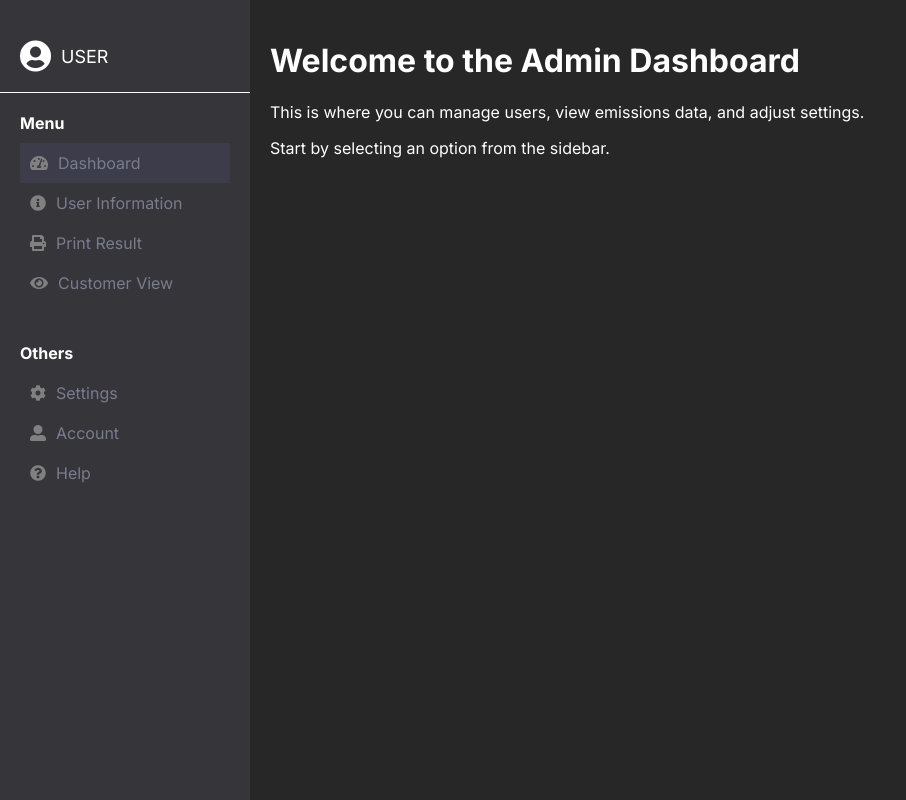
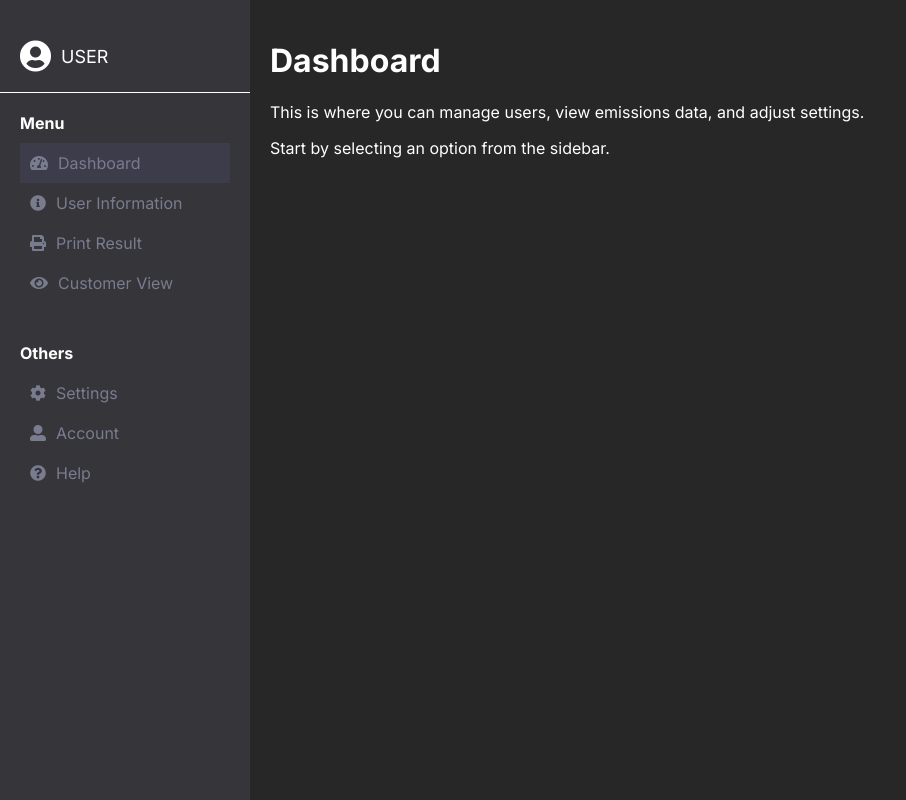
Before and after one commit to Ranssuu/emissiontestproject, a PHP site: page /Home.php in a window 1280 px wide. Shown: the whole page, without its empty margins (0-906 px from the left). Run offline with PHP 8.4, Linux system fonts and the light colour scheme.

Commit message:
fix href

```diff
--- a/Home.php
+++ b/Home.php
@@ -17,25 +17,25 @@
     <div class="menu-section">
       <span class="section-title">Menu</span>
       <ul>
-        <li class="active" href="#"><i class="fas fa-tachometer-alt"></i><a>Dashboard</a></li>
-        <li href="#"><i class="fas fa-info-circle"></i><a>User Information</a></li>
-        <li href="#"><i class="fas fa-print"></i><a>Print Result</a></li>
-        <li href="#"><i class="fas fa-eye"></i><a>Customer View</a></li>
+        <li class="active"><a href="#"><i class="fas fa-tachometer-alt"></i>Dashboard</a></li>
+        <li><a href="#"><i class="fas fa-info-circle"></i><a>User Information</a></li>
+        <li><a href="#"><i class="fas fa-print"></i>Print Result</a></li>
+        <li><a href="#"><i class="fas fa-eye"></i>Customer View</a></li>
       </ul>
     </div>
     <div class="other-section">
       <span class="section-title">Others</span>
       <ul>
-        <li href="#"><i class="fas fa-cog"></i><a>Settings</a></li>
-        <li href="#"><i class="fas fa-user-alt"></i><a>Account</a></li>
-        <li href="#"><i class="fas fa-question-circle"></i><a>Help</a></li>
+        <li><a href="#"><i class="fas fa-cog"></i>Settings</a></li>
+        <li><a href="#"><i class="fas fa-user-alt"></i>Account</a></li>
+        <li><a href="#"><i class="fas fa-question-circle"></i>Help</a></li>
       </ul>
     </div>
   </div>
 
   <!-- Content Area -->
   <div class="content">
-    <h1>Welcome to the Admin Dashboard</h1>
+    <h1>Dashboard</h1>
     <p>This is where you can manage users, view emissions data, and adjust settings.</p>
     <p>Start by selecting an option from the sidebar.</p>
   </div>
```
